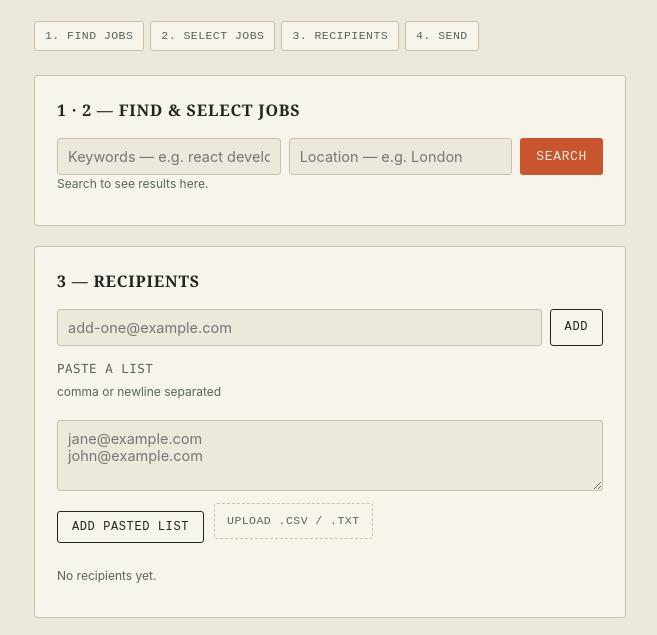
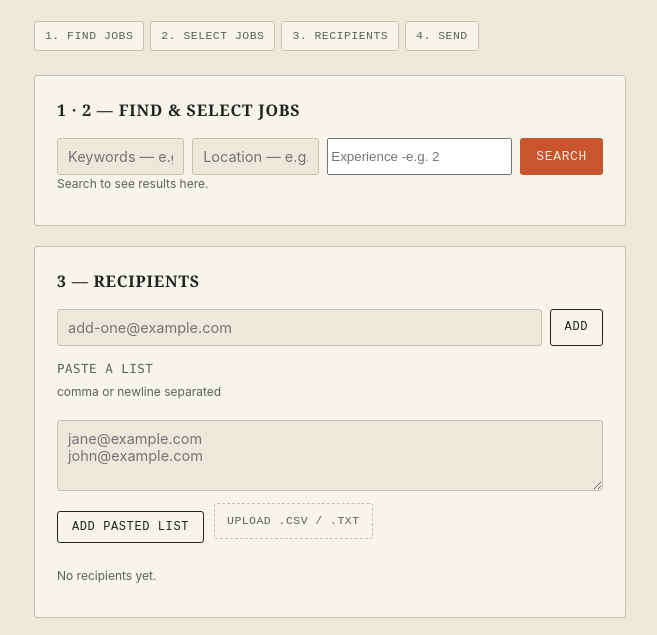
Before and after one commit to navyaaaasingh/job-broadcaster, a website: page public/index.html in a window 1280 px wide. Shown: the part 130-765 px from the top of the page, without its empty margins (310-967 px from the left). Drawn offline with Linux system fonts and the light colour scheme; no server answers.

Commit message:
Update index.html

```diff
--- a/public/index.html
+++ b/public/index.html
@@ -31,6 +31,7 @@
       <form id="search-form" class="inline-form">
         <input type="text" name="keywords" placeholder="Keywords — e.g. react developer" />
         <input type="text" name="location" placeholder="Location — e.g. London" />
+        <input type="number" name="experience" placeholder="Experience -e.g. 2" />
         <button type="submit">Search</button>
       </form>
       <p class="hint" id="search-meta">Search to see results here.</p>
```
